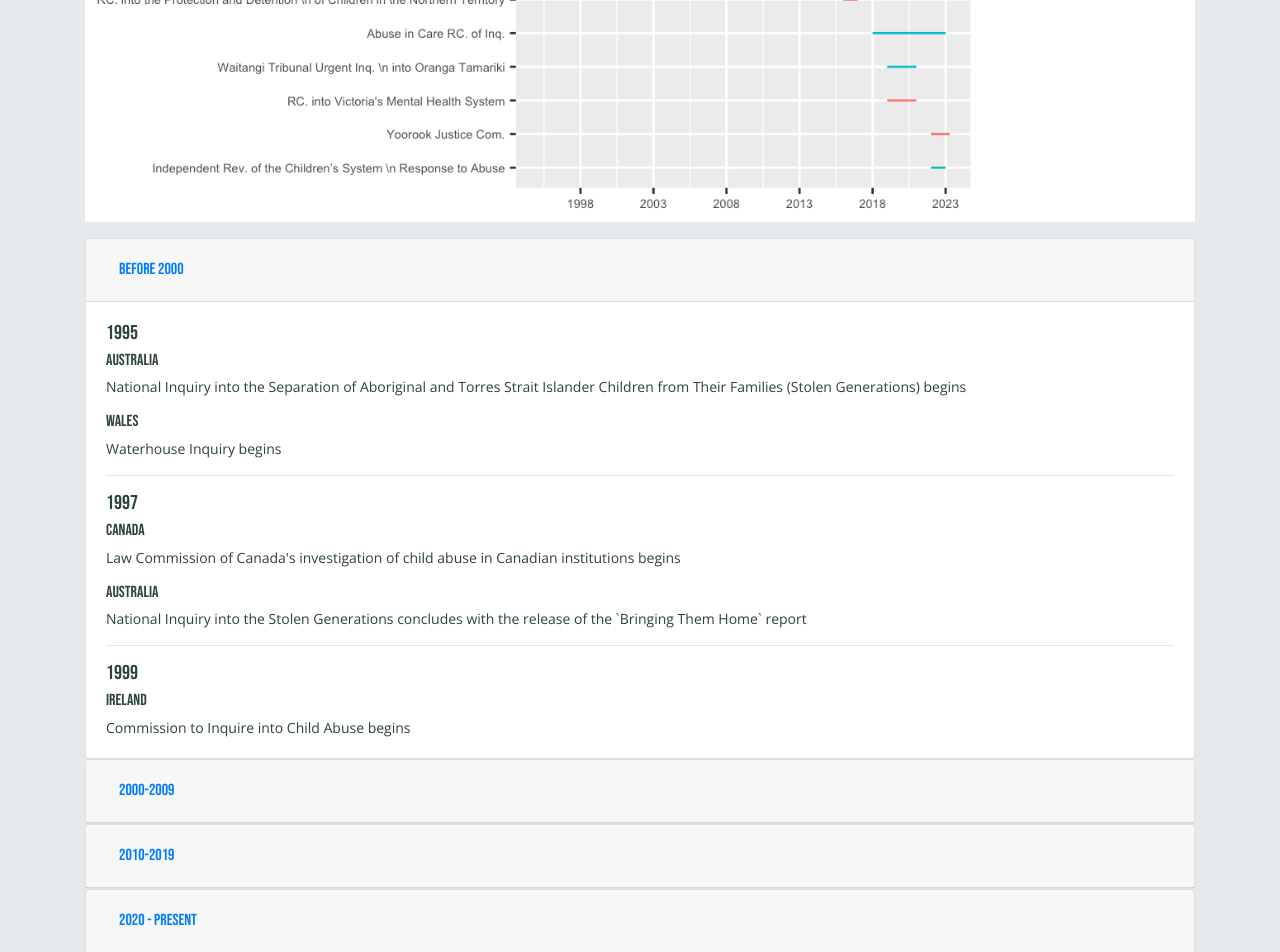
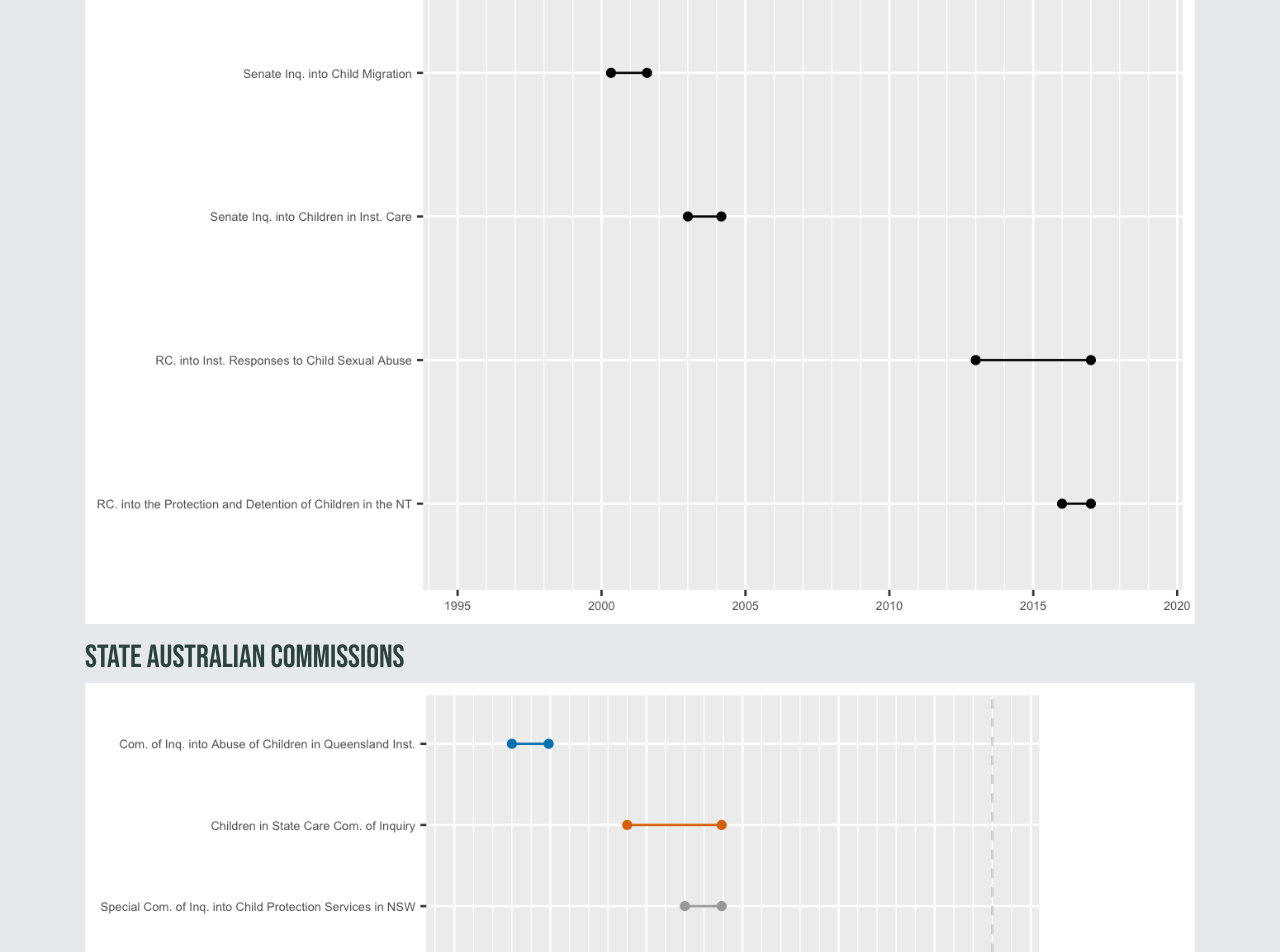
Before and after one commit to mxballin/recordkeeping-governance, a Jekyll site: the page built from pages/commissions.md, in a window 1280 px wide and 1400 px high, scrolled down 861 px. Shown: the top 952 px of the window. Built offline with Jekyll 4.4.1, drawn with Linux system fonts in a browser that asks for light colours; some web fonts are replaced; some of the changed text lies outside the part shown.

Commit message:
Update commissions.md

```diff
--- a/pages/commissions.md
+++ b/pages/commissions.md
@@ -14,128 +14,17 @@
   </ol>
 </nav>
 
-# A Timeline of Commissions Investigating Conduct Related to the Care of Children
+# Timelines of Commissions Investigating Conduct Related to the Care of Children
 
-<img src="https://raw.githubusercontent.com/mxballin/recordkeeping-governance/main/commissionsviz_files/figure-html/unnamed-chunk-2-1.png" class="img-fluid" alt="Responsive image">
+## Commissions Held Outside of Australia
 
-<div id="accordion">
-  <div class="card">
-    <div class="card-header" id="headingOne">
-      <h4 class="mb-0">
-        <button class="btn btn-link" data-toggle="collapse" data-target="#collapseOne" aria-expanded="true" aria-controls="collapseOne">
-          before 2000
-        </button>
-      </h4>
-    </div>
-    <div id="collapseOne" class="collapse show" aria-labelledby="headingOne" data-parent="#accordion">
-    <div class="card-body">
-     <h5>1995</h5>
-     <h6>Australia</h6><p>National Inquiry into the Separation of Aboriginal and Torres Strait Islander Children from Their Families (Stolen Generations) begins</p>
-     <h6>Wales</h6>Waterhouse Inquiry begins
-     <hr>
-     <h5>1997</h5>
-     <h6>Canada</h6><p>Law Commission of Canada's investigation of child abuse in Canadian institutions begins</p>
-     <h6>Australia</h6>National Inquiry into the Stolen Generations concludes with the release of the `Bringing Them Home` report
-     <hr>
-     <h5>1999</h5>
-     <h6>Ireland</h6>Commission to Inquire into Child Abuse begins
-      </div>
-    </div>
-  </div>
-  <div class="card">
-    <div class="card-header" id="headingTwo">
-      <h4 class="mb-0">
-        <button class="btn btn-link collapsed" data-toggle="collapse" data-target="#collapseTwo" aria-expanded="false" aria-controls="collapseTwo">
-          2000-2009
-        </button>
-      </h4>
-    </div>
-    <div id="collapseTwo" class="collapse" aria-labelledby="headingTwo" data-parent="#accordion">
-      <div class="card-body">
-        <h5>2000</h5>
-      <h6>Wales</h6><p>Waterhouse Inquiry concludes with the release of 'Lost In Care – The Waterhouse Report'</p>
-      <h6>Canada</h6>Law Commission of Canada's review of child abuse in Canadian institutions concludes with the release of the 'Restoring Dignity: Responding to Child Abuse in Canadian Institutions' report
-      <hr>
-       <h5>2001</h5>
-     <h6>England</h6> Inquiry into the Death of Victoria Climbie
-     <hr>
-     <h5>2008</h5>
-     <h6>Canada</h6> Truth and Reconciliation Commission begins
-     <hr>
-      <h5>2009</h5>
-      <h6>Ireland</h6> Commission to Inquire into Child Abuse concludes with the release of the Ryan Report
-      </div>
-    </div>
-  </div>
-  <div class="card">
-    <div class="card-header" id="headingThree">
-      <h4 class="mb-0">
-        <button class="btn btn-link collapsed" data-toggle="collapse" data-target="#collapseThree" aria-expanded="false" aria-controls="collapseThree">
-          2010-2019
-        </button>
-      </h4>
-    </div>
-    <div id="collapseThree" class="collapse" aria-labelledby="headingThree" data-parent="#accordion">
-      <div class="card-body">
-<h5>2011</h5>
-     <h6>Australia - Victoria</h6> Protecting Victoria's Vulnerable Children Inquiry
-     <hr>
-<h5>2013</h5>
-     <h6>Australia</h6> Royal Commission into Institutional Responses to Child Sexual Abuse begins
-     <hr>
-<h5>2014</h5>
-     <h6>Australia - Victoria</h6> <p>Victoria Auditor-General's Office conducts and publishes Residential Care Services for Children audit</p>
-     <h6>Australia - South Australia</h6> <p>Child Protection Systems Royal Comission</p>
-     <h6>Northern Ireland</h6> Historical Institutional Abuse Inquiry
-     <hr>
-<h5>2015</h5>
-     <h6>England and Wales</h6><p> Independent Inquiry into Child Sexual Abuse</p>
-     <h6>Scotland</h6><p>Scottish Child Abuse Inquiry</p>
-     <h6>Ireland</h6><p>Commission of Investigation into Mother and Baby Homes and certain related matters begins</p>
-    <h6>Canada</h6>Truth and Reconciliation Commission concludes with the release of the final report, including 94 Calls to Action.
-    <hr>
-<h5>2016</h5>
- <h6>Australia</h6><p>Royal Commission into the Protection and Detention of Children in the Northern Territory</p>
-   <h6>Australia - Victoria</h6> Victoria Auditor-General's Office conducts and publishes follow up of Residential Care Services for Children
-   <hr>
- <h5>2017</h5>
-    <h6>Australia</h6><p> Royal Commission into Institutional Responses to Child Sexual Abuse concludes </p>
-  <h6>Australia</h6>Royal Commission into the Protection and Detention of Children in the Northern Territory concludes
-  <hr>
-<h5>2018</h5>
- <h6>New Zealand</h6> Abuse in Care Royal Comission of Inquiry begins
- <hr>
-<h5>2019</h5>
- <h6>Australia - Victoria</h6><p> Royal Commission into Victoria's Mental Health System</p>
- <h6>New Zealand</h6>Waitangi Tribunal Urgent Inquiry into Oranga Tamariki begins
-      </div>
-    </div>
-  </div>
-    <div class="card">
-    <div class="card-header" id="headingThree">
-      <h4 class="mb-0">
-        <button class="btn btn-link collapsed" data-toggle="collapse" data-target="#collapseThree" aria-expanded="false" aria-controls="collapseThree">
-          2020 - present
-        </button>
-      </h4>
-    </div>
-    <div id="collapseThree" class="collapse" aria-labelledby="headingThree" data-parent="#accordion">
-      <div class="card-body">
-<h5>2021</h5>
- <h6>United States</h6> <p>Federal Indian Boarding School Initiative begins</p>
- <h6>Ireland</h6><p> Commission of Investigation into Mother and Baby Homes and certain related matters concludes</p>
- <h6>New Zealand</h6> Waitangi Tribunal Urgent Inquiry into Oranga Tamariki concludes
- <hr>
-<h5>2022</h5>
- <h6>United States</h6><p> Federal Indian Boarding School Initiative report released</p>
- <h6>Australia - Victoria</h6><p> Yoorook Justice Comission begins</p>
-<h6>New Zealand</h6>Independent Review of the Children’s System Response to Abuse concludes
-<hr>
-<h5>2023</h5>
- <h6>New Zealand</h6> Abuse in Care Royal Comission of Inquiry is scheduled to conclude
-      </div>
-    </div>
-  </div>
+<img src="hhttps://raw.githubusercontent.com/mxballin/recordkeeping-governance/main/commissionsviz_files/figure-html/int-commissions-1.png" class="img-fluid" alt="Responsive image">
+
+## Federal Australian Commissions
+<img src="https://raw.githubusercontent.com/mxballin/recordkeeping-governance/main/commissionsviz_files/figure-html/federal-commissions-1.png" class="img-fluid" alt="Responsive image">
+
+## State Australian Commissions
+<img src="https://raw.githubusercontent.com/mxballin/recordkeeping-governance/main/commissionsviz_files/figure-html/state-commissions-1.png" class="img-fluid" alt="Responsive image">
 
 
 # A Summary of Recordkeeping-Centric Recommendations from Commissions
```
